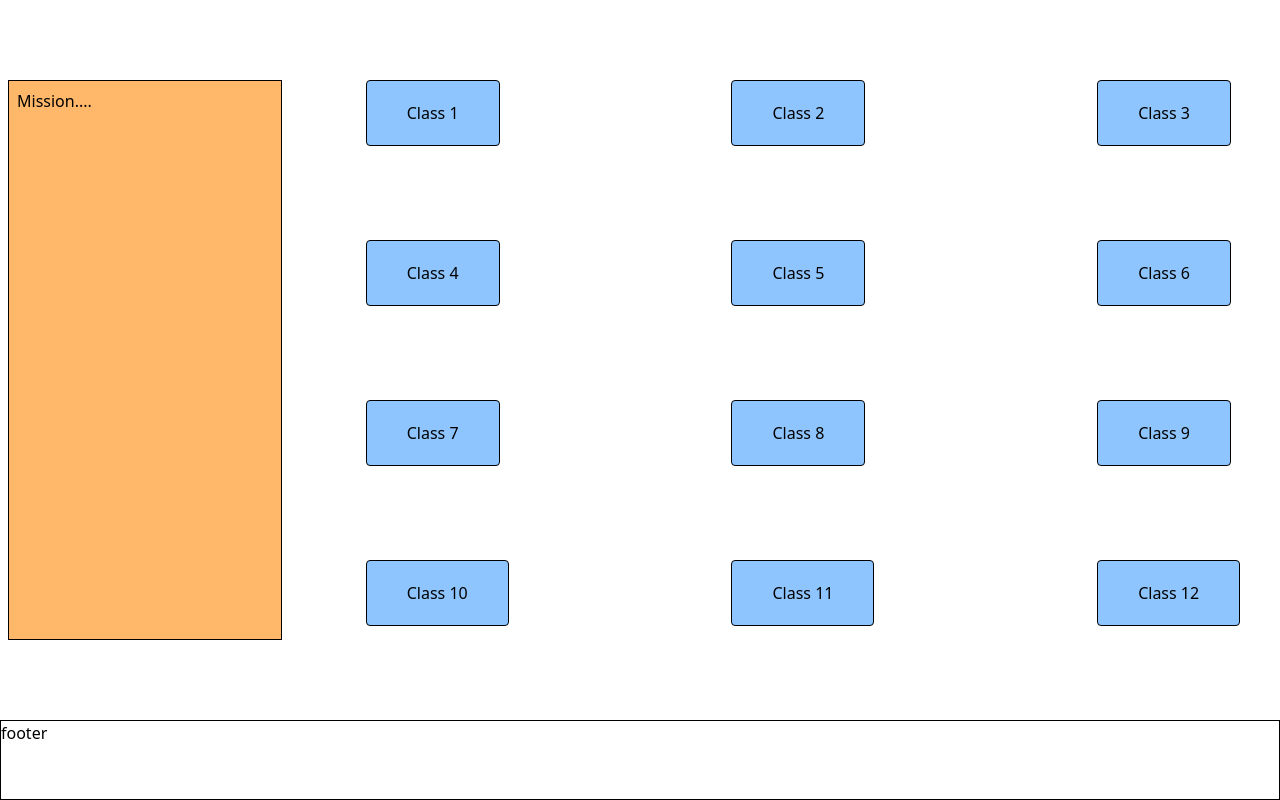
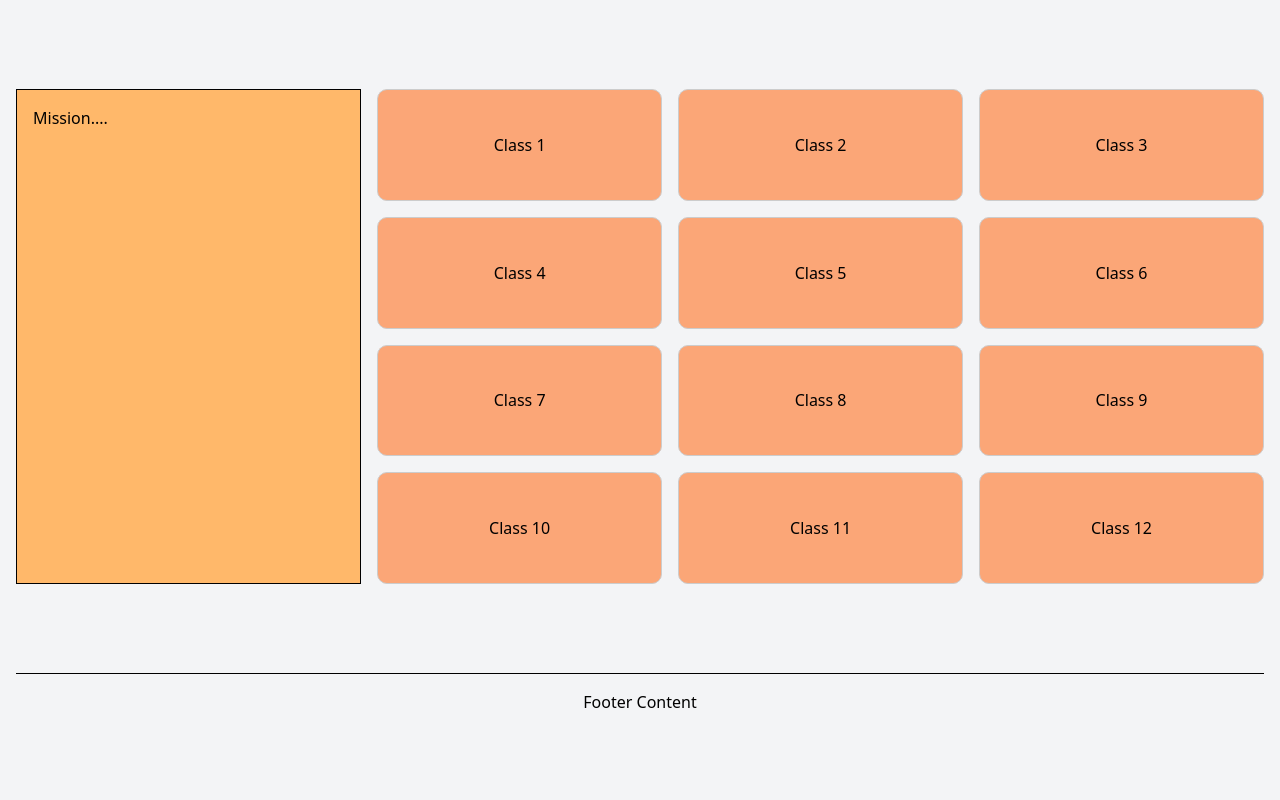
Before and after one commit to Kishor-m-1/IBM_SKILLBUILD_PROJECT, a plain HTML site: page index.html in a window 1280 px wide. Drawn offline with nearby package versions, Linux system fonts and the light colour scheme.

Commit message:
modified styles

```diff
--- a/index.html
+++ b/index.html
@@ -4,58 +4,37 @@
     <meta charset="UTF-8">
     <meta name="viewport" content="width=device-width, initial-scale=1.0">
     <script src="https://cdn.jsdelivr.net/npm/@tailwindcss/browser@4"></script>
+    <link rel="stylesheet" href="style.css">
     <title>Document</title>
 </head>
-<body  class="h-screen">
-    <div class="grid grid-cols-7 grid-rows-10 h-full">
-        <div class="col-start-1 row-start-2 col-span-2 row-span-7 border 1px solid black ml-2 p-2 bg-orange-300 w-3/4">
-            <p>Mission....</p>
-        </div>
-        <div class="col-start-3 row-start-2">
-            <button class="px-10 py-5 bg-blue-300  border border-black rounded hover:bg-blue-400 hover:cursor-pointer">Class 1</button>
-        </div>
-        <div class="col-start-5 row-start-2">
-            <button class="px-10 py-5 bg-blue-300  border border-black rounded hover:bg-blue-400 hover:cursor-pointer">Class 2</button>
-        </div>
-        <div class="col-start-7 row-start-2">
-            <button class="px-10 py-5 bg-blue-300  border border-black rounded hover:bg-blue-400 hover:cursor-pointer">Class 3</button>
-        </div>
-        <div class="col-start-3 row-start-4">
-            <button class="px-10 py-5 bg-blue-300  border border-black rounded hover:bg-blue-400 hover:cursor-pointer">Class 4</button>
-        </div>
-        <div class="col-start-5 row-start-4">
-            <button class="px-10 py-5 bg-blue-300  border border-black rounded hover:bg-blue-400 hover:cursor-pointer">Class 5</button>
-        </div>
-        <div class="col-start-7 row-start-4">
-            <button class="px-10 py-5 bg-blue-300  border border-black rounded hover:bg-blue-400 hover:cursor-pointer">Class 6</button>
-        </div>
-        <div class="col-start-3 row-start-6">
-            <button class="px-10 py-5 bg-blue-300  border border-black rounded hover:bg-blue-400 hover:cursor-pointer">Class 7</button>
-        </div>
-        <div class="col-start-5 row-start-6">
-            <button class="px-10 py-5 bg-blue-300  border border-black rounded hover:bg-blue-400 hover:cursor-pointer">Class 8</button>
-        </div>
-        <div class="col-start-7 row-start-6">
-            <button class="px-10 py-5 bg-blue-300  border border-black rounded hover:bg-blue-400 hover:cursor-pointer">Class 9</button>
-        </div>
-        <div class="col-start-3 row-start-8">
-            <button class="px-10 py-5 bg-blue-300  border border-black rounded hover:bg-blue-400 hover:cursor-pointer">Class 10</button>
-        </div>
-        <div class="col-start-5 row-start-8">
-            <button class="px-10 py-5 bg-blue-300  border border-black rounded hover:bg-blue-400 hover:cursor-pointer">Class 11</button>
-        </div>
-        <div class="col-start-7 row-start-8">
-            <button class="px-10 py-5 bg-blue-300  border border-black rounded hover:bg-blue-400 hover:cursor-pointer">Class 12</button>
-        </div>
+<body class="min-h-screen bg-gray-100">
+  <div class="grid md:grid-cols-7 md:grid-rows-10 grid-cols-1 gap-4 p-4">
 
-    <!-- </div> -->
-    <div class="row-start-10 col-span-7 border border-black">
-        <div class="col-start-3">
-            footer
+    <div class="md:col-start-1 md:row-start-2 md:col-span-2 md:row-span-7 bg-orange-300 p-4 border border-black w-full">
+      <p>Mission....</p>
     </div>
 
-    </div>
+    <div class=" md:col-start-3 md:col-span-5 md:row-start-2 md:row-span-7 grid grid-cols-1 sm:grid-cols-2 md:grid-cols-3 gap-4">
+      <button class="btn">Class 1</button>
+      <button class="btn">Class 2</button>
+      <button class="btn">Class 3</button>
+      <button class="btn">Class 4</button>
+      <button class="btn">Class 5</button>
+      <button class="btn">Class 6</button>
+      <button class="btn">Class 7</button>
+      <button class="btn">Class 8</button>
+      <button class="btn">Class 9</button>
+      <button class="btn">Class 10</button>
+      <button class="btn">Class 11</button>
+      <button class="btn">Class 12</button>
     </div>
 
+    <div class="md:col-span-7 row-start-10  border-t border-black text-center p-4">
+        <div class="col-start-3">
+            <p>Footer Content</p>
+            <!-- &copy; 2025 -->
+        </div>
+    </div>
+  </div>
 </body>
 </html>
--- a/style.css
+++ b/style.css
@@ -0,0 +1,23 @@
+.btn{
+    border:1px solid #ccc;
+    background-color: rgba(255, 134, 68, 0.711);
+    border-radius:10px;
+}
+.btn:hover{
+    background-color: rgba(255, 134, 68, 0.911);
+    cursor:pointer;
+}
+@media (max-width: 640px) {
+    .btn {
+        width: 75%;
+        margin-bottom: 10px;
+        padding: 20px;
+        margin:auto;
+    }
+}
+@media (max-width: 760px) {
+    .btn {
+        margin-bottom: 10px;
+        padding: 20px;
+    }
+}
```
